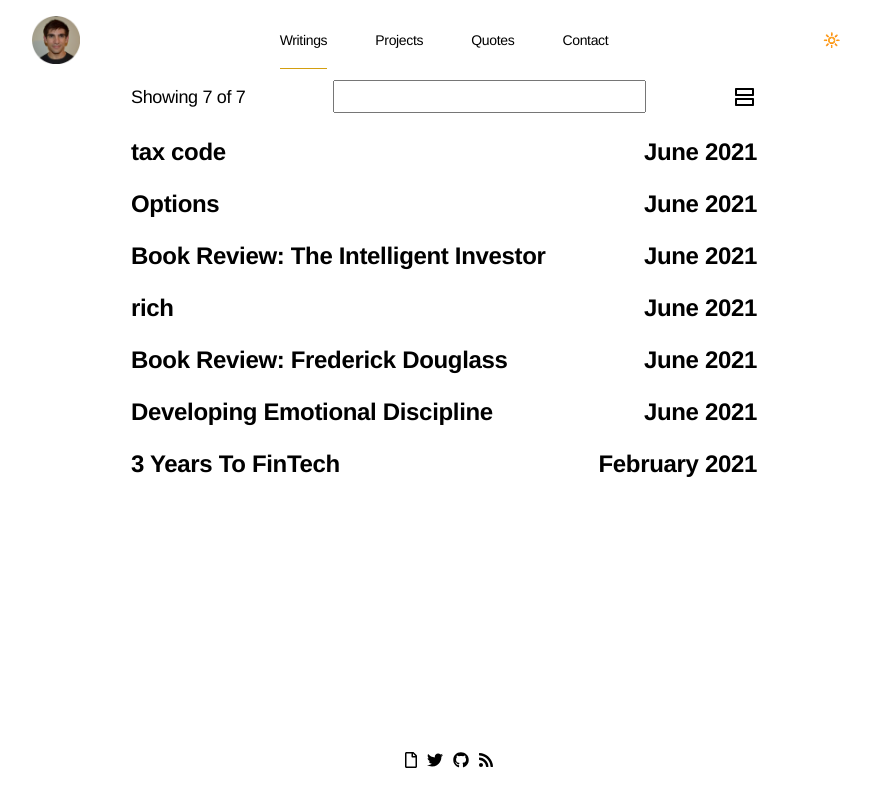
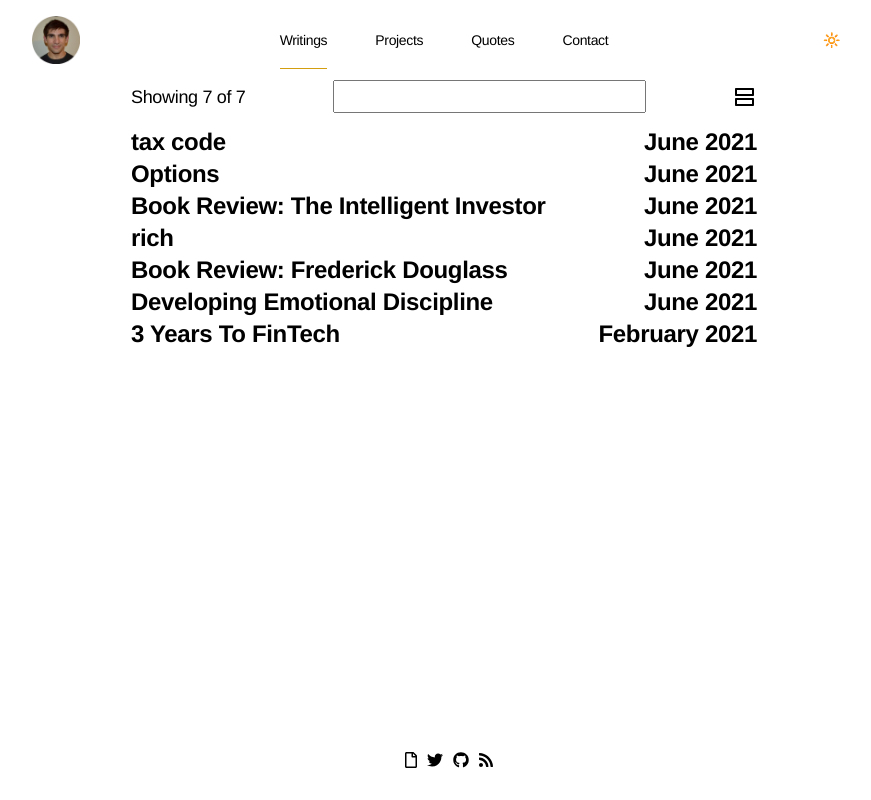
Before and after one commit to Anthony-Calderaro/calderarrow, a Next.js app: page /writings in a window 1280 px wide. Shown: the whole page, without its empty margins (196-1067 px from the left). Built offline with nearby package versions, Linux system fonts and the light colour scheme.

Commit message:
Updates post line height

```diff
--- a/styles/Writings.module.css
+++ b/styles/Writings.module.css
@@ -40,6 +40,7 @@
   font-size: 16px;
   font-weight: 600;
   justify-content: space-between;
+  line-height: 12px;
 }
 
 .post_details {
```
